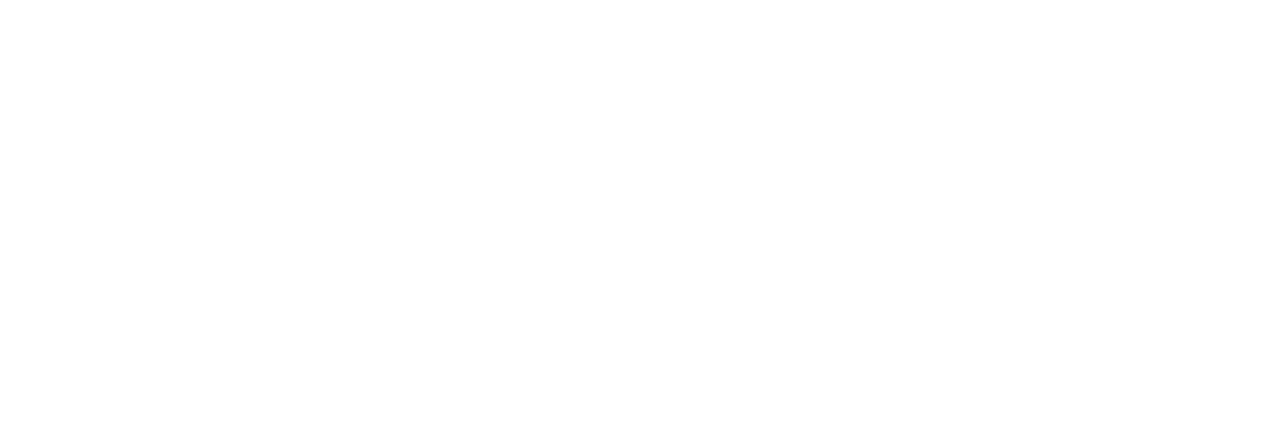
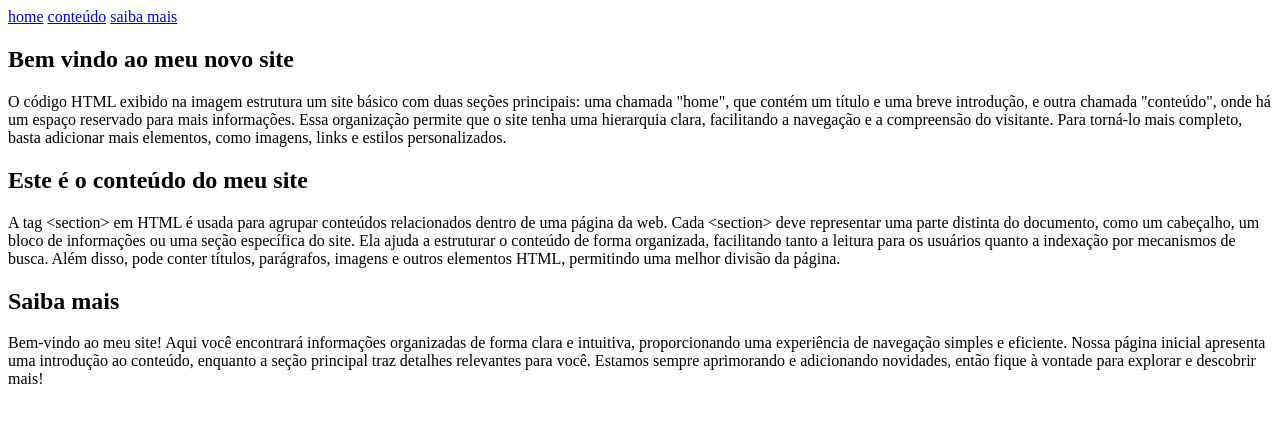
Before and after one commit to ferpegoraro/html-curso, a plain HTML site: page primeiro_projeto/index.html in a window 1280 px wide. Drawn offline with Linux system fonts and the light colour scheme.

Commit message:
primeiro projeto

```diff
--- a/primeiro_projeto/index.html
+++ b/primeiro_projeto/index.html
@@ -6,6 +6,30 @@
     <title>Document</title>
 </head>
 <body>
+    <nav>
+        <a href="#home">home</a>
+        <a href="#conteúdo">conteúdo</a>
+        <a href="#saiba_mais">saiba mais</a>
+    </nav>
 
+    <main>
+
+        <section id="home">
+            <h1>Bem vindo ao meu novo site</h1>
+            <p>O código HTML exibido na imagem estrutura um site básico com duas seções principais: uma chamada "home", que contém um título e uma breve introdução, e outra chamada "conteúdo", onde há um espaço reservado para mais informações. Essa organização permite que o site tenha uma hierarquia clara, facilitando a navegação e a compreensão do visitante. Para torná-lo mais completo, basta adicionar mais elementos, como imagens, links e estilos personalizados.</p>
+        </section>
+
+        <section id="conteúdo">
+            <h2>Este é o conteúdo do meu site</h2>
+            <p>A tag &lt;section&gt; em HTML é usada para agrupar conteúdos relacionados dentro de uma página da web. Cada &lt;section&gt; deve representar uma parte distinta do documento, como um cabeçalho, um bloco de informações ou uma seção específica do site. Ela ajuda a estruturar o conteúdo de forma organizada, facilitando tanto a leitura para os usuários quanto a indexação por mecanismos de busca. Além disso, pode conter títulos, parágrafos, imagens e outros elementos HTML, permitindo uma melhor divisão da página.</p>
+        </section>
+
+        <section id="saiba_mais">
+            <h2>Saiba mais</h2>
+            <p>Bem-vindo ao meu site! Aqui você encontrará informações organizadas de forma clara e intuitiva, proporcionando uma experiência de navegação simples e eficiente. Nossa página inicial apresenta uma introdução ao conteúdo, enquanto a seção principal traz detalhes relevantes para você. Estamos sempre aprimorando e adicionando novidades, então fique à vontade para explorar e descobrir mais!</p>
+        </section>
+
+
+    </main>
 </body>
 </html>
```
